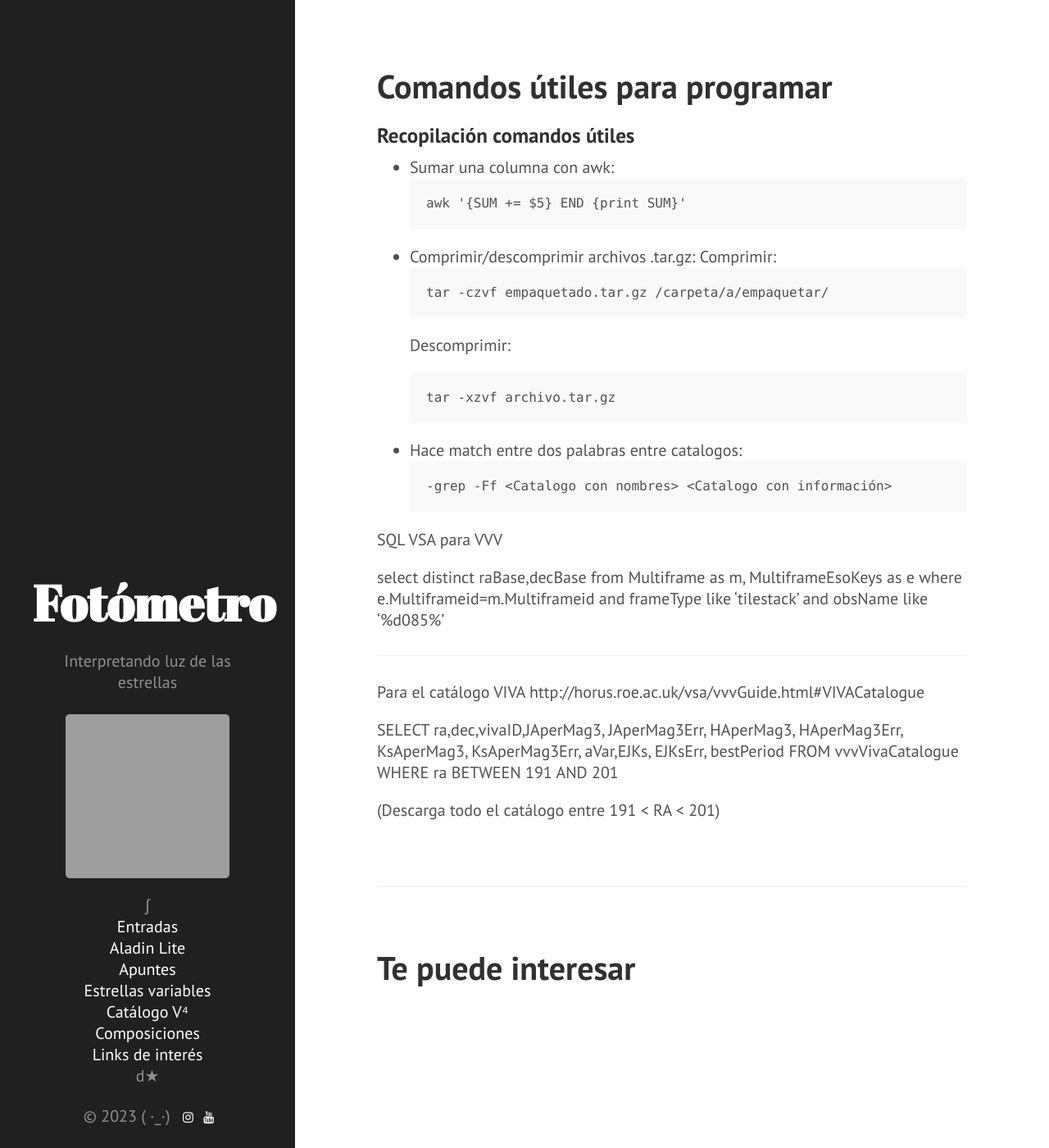
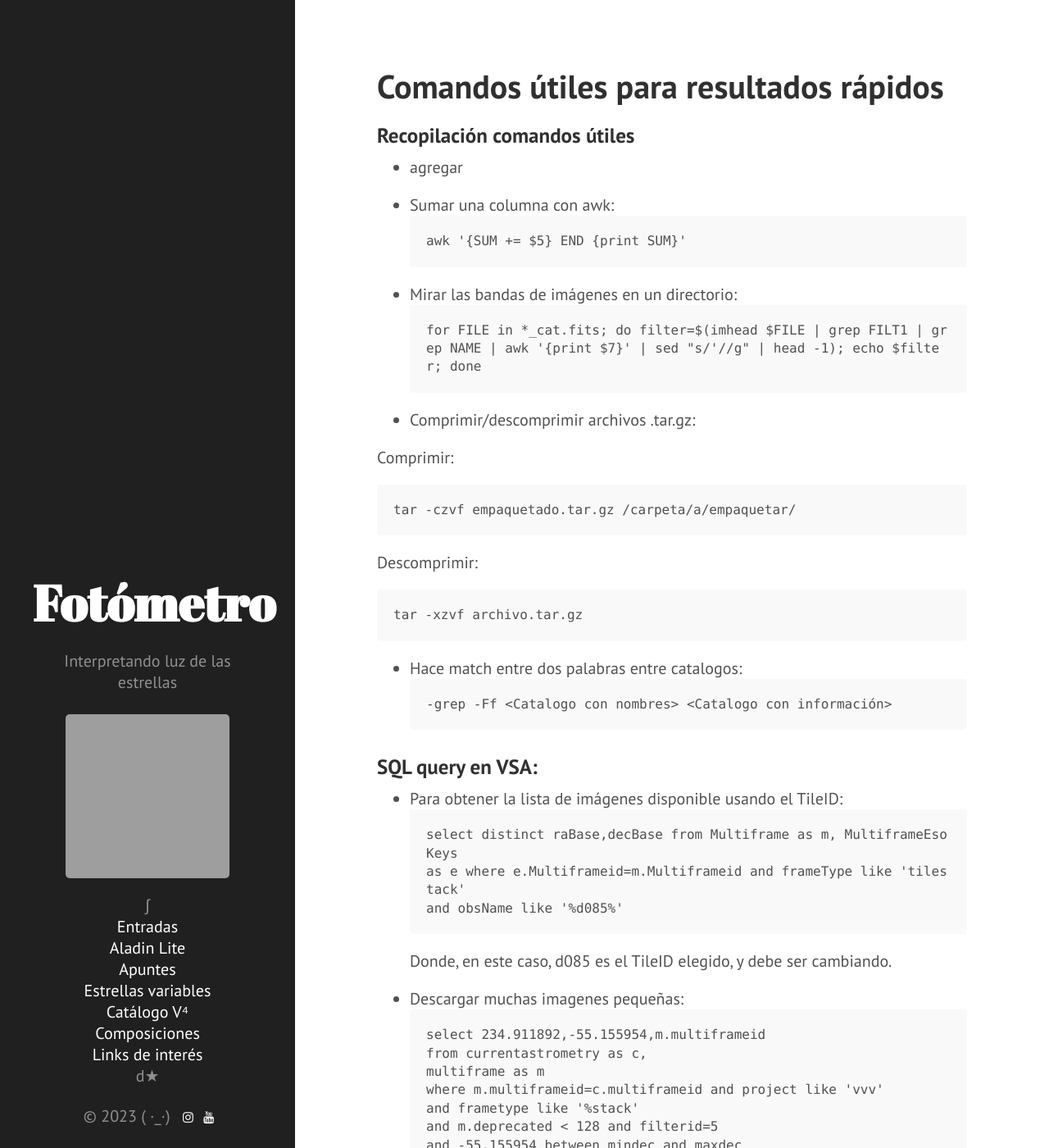
Before and after one commit to nicomedinap/nicomedinap.github.io, a Jekyll site: the page built from apuntes/ComandosUtiles.md, in a window 1280 px wide and 1400 px high. Shown: the whole window at 82% size. Built offline with Jekyll 4.4.1, drawn with Linux system fonts in a browser that asks for light colours; a script that is not in the unit is left out; some of the changed text lies outside the part shown; grey boxes are pictures that could not be loaded.

Commit message:
Update ComandosUtiles.md

````diff
--- a/apuntes/ComandosUtiles.md
+++ b/apuntes/ComandosUtiles.md
@@ -1,18 +1,25 @@
 ---
 layout: post
-title: Comandos útiles para programar
+title: Comandos útiles para resultados rápidos
 mathjax: true
 ---
 {% include mathjax.html %}
 
 ### Recopilación comandos útiles
 
+* agregar
 
 * Sumar una columna con awk:
 ```
 awk '{SUM += $5} END {print SUM}'
 ```
+* Mirar las bandas de imágenes en un directorio:
+```
+for FILE in *_cat.fits; do filter=$(imhead $FILE | grep FILT1 | grep NAME | awk '{print $7}' | sed "s/'//g" | head -1); echo $filter; done
+```
+
 * Comprimir/descomprimir archivos .tar.gz:
+
 Comprimir:
 ```
 tar -czvf empaquetado.tar.gz /carpeta/a/empaquetar/
@@ -26,18 +33,34 @@ tar -xzvf archivo.tar.gz
 -grep -Ff <Catalogo con nombres> <Catalogo con información>
 ```
 
-SQL VSA para VVV
+### SQL query en VSA:
 
+* Para obtener la lista de imágenes disponible usando el TileID:
+```
 select distinct raBase,decBase from Multiframe as m, MultiframeEsoKeys
 as e where e.Multiframeid=m.Multiframeid and frameType like 'tilestack'
 and obsName like '%d085%'
+```
+Donde, en este caso, d085 es el TileID elegido, y debe ser cambiando.
 
--------
-Para el catálogo VIVA
-http://horus.roe.ac.uk/vsa/vvvGuide.html#VIVACatalogue
+* Descargar muchas imagenes pequeñas:
+```
+select 234.911892,-55.155954,m.multiframeid
+from currentastrometry as c,
+multiframe as m
+where m.multiframeid=c.multiframeid and project like 'vvv'
+and frametype like '%stack'
+and m.deprecated < 128 and filterid=5
+and -55.155954 between mindec and maxdec
+and ( 234.911892 between minra and
+maxra or 234.911892+360.0 between minra and maxra )
+```
 
+* SQL query Para el catálogo VIVA: http://horus.roe.ac.uk/vsa/vvvGuide.html#VIVACatalogue
+
+```
 SELECT ra,dec,vivaID,JAperMag3, JAperMag3Err, HAperMag3, HAperMag3Err, KsAperMag3, KsAperMag3Err, aVar,EJKs, EJKsErr, bestPeriod
 FROM vvvVivaCatalogue
 WHERE ra BETWEEN 191 AND 201
-
+```
 (Descarga todo el catálogo entre 191 < RA < 201)
````
